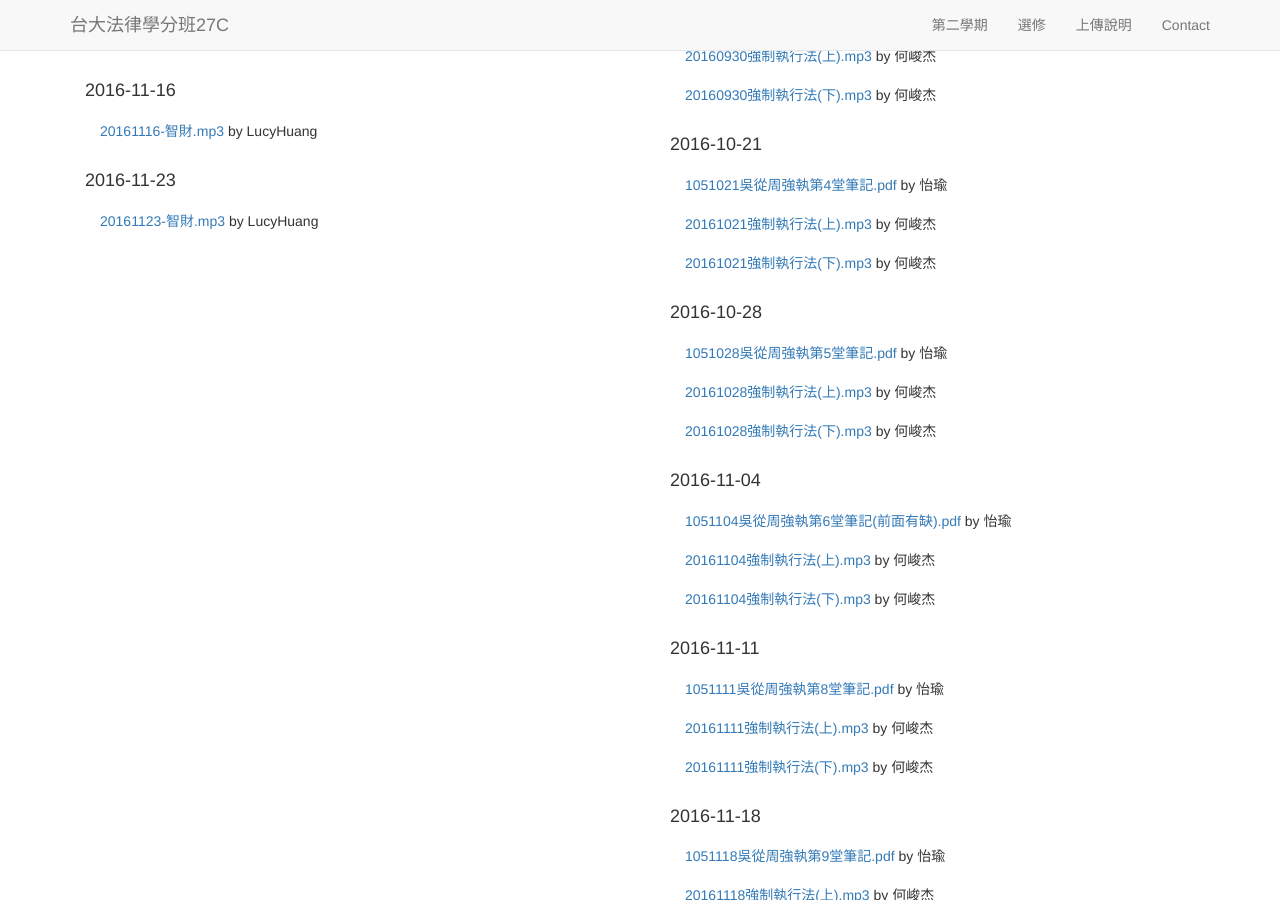
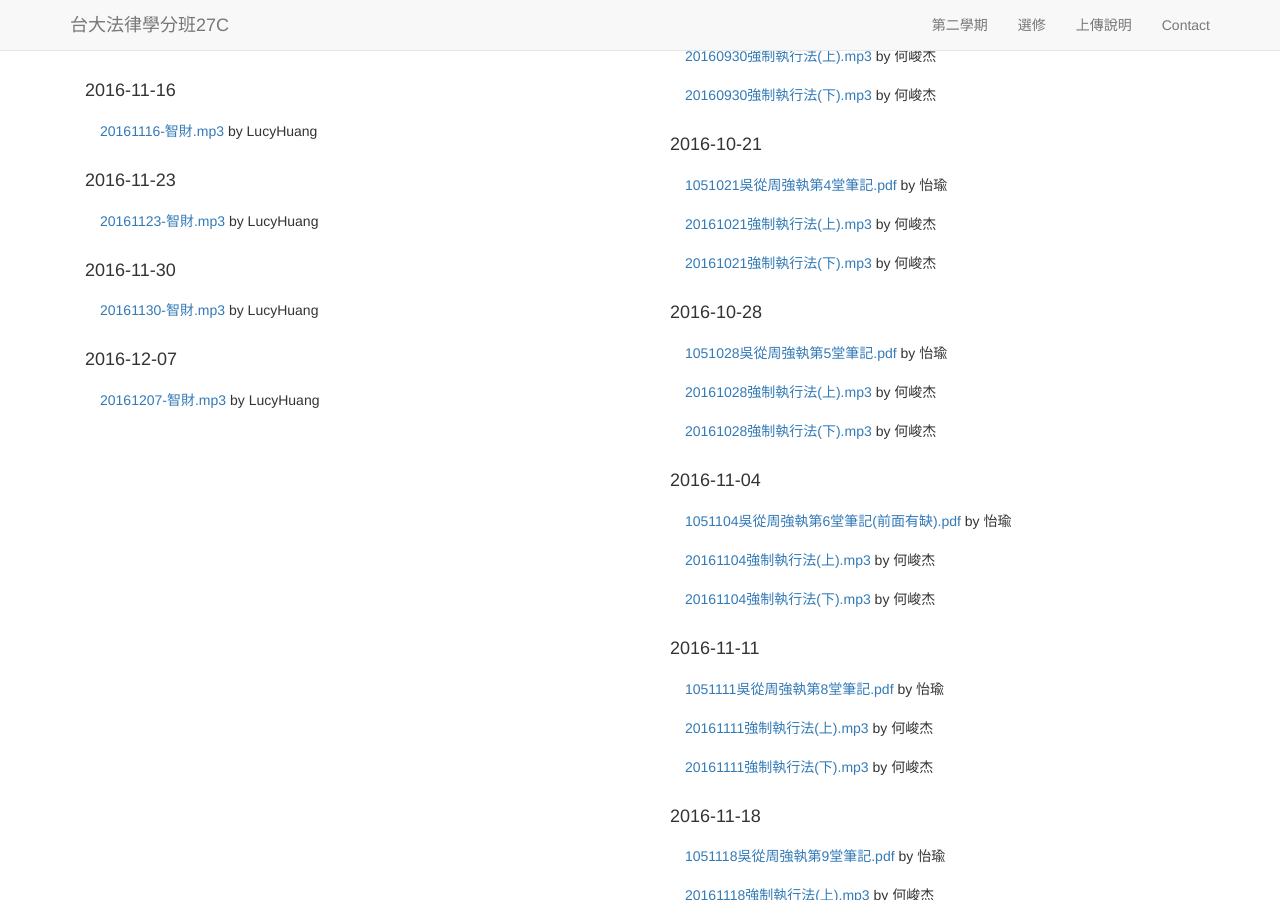
Before and after one commit to maxmilian/ntu_specs_law, a Jekyll site: the page built from elective/index.html, in a window 1280 px wide and 900 px high, scrolled down 531 px. Built offline with Jekyll 4.4.1, drawn with Linux system fonts in a browser that asks for light colours; nearby versions of some CDN libraries.

Commit message:
add records 20161130, 20161207

```diff
--- a/elective/index.html
+++ b/elective/index.html
@@ -36,6 +36,14 @@
       <h4>2016-11-23</h4>
       <ul class="list-group">
         <li class="list-group-item"><a href="{{ site.intellectual_property_record }}/Huang_8.mp3">20161123-智財.mp3</a> by LucyHuang</li>
+      </ul>
+      <h4>2016-11-30</h4>
+      <ul class="list-group">
+        <li class="list-group-item"><a href="{{ site.intellectual_property_record }}/Huang_9.mp3">20161130-智財.mp3</a> by LucyHuang</li>
+      </ul>
+      <h4>2016-12-07</h4>
+      <ul class="list-group">
+        <li class="list-group-item"><a href="{{ site.intellectual_property_record }}/Huang_10.mp3">20161207-智財.mp3</a> by LucyHuang</li>
       </ul>
     </div>
     <div class="col-md-6">
```
